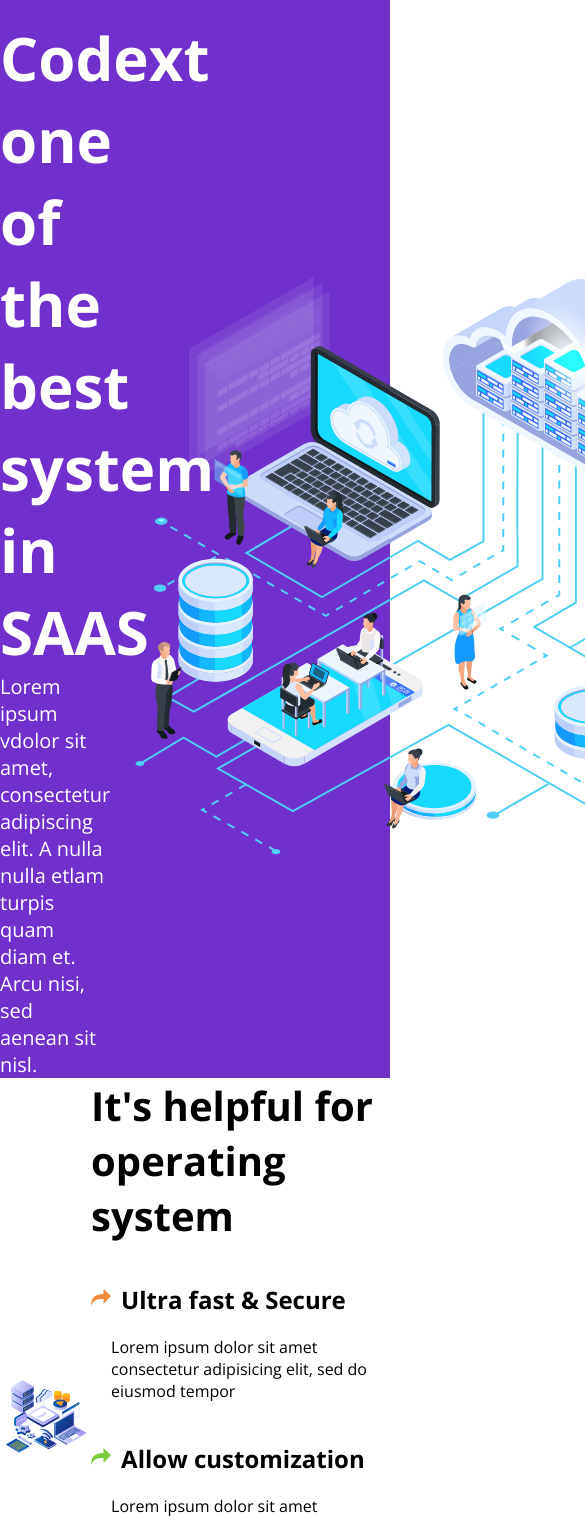
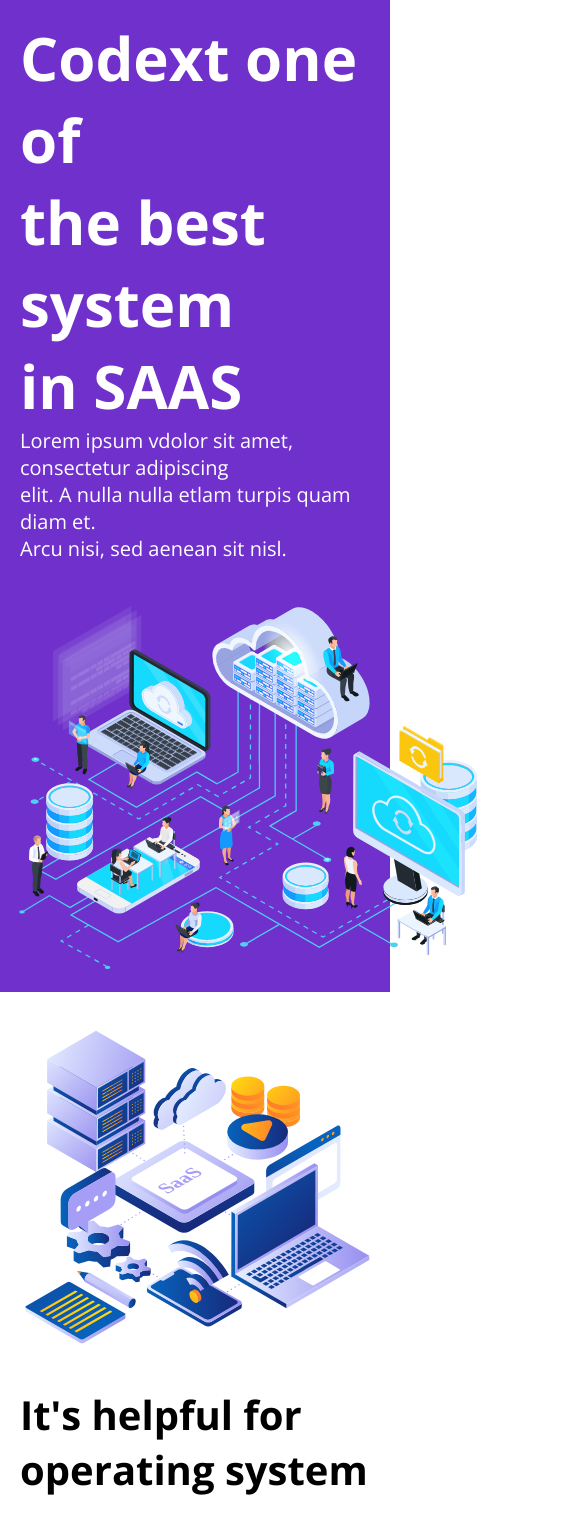
Before and after one commit to qwertyfi/live-class-project-13, a plain HTML site: page index.html in a window 390 px wide. Shown: the part 90-1608 px from the top of the page, 585 px wide, since content can reach past the window. Drawn offline with nearby package versions, Linux system fonts and the light colour scheme.

Commit message:
fix responsiveness to several sections

```diff
--- a/index.html
+++ b/index.html
@@ -31,11 +31,11 @@
 
         <div class="header-section">
             <div class="header-content">
-                <h1>Codext one of the best system in SAAS</h1>
+                <h1>Codext one of <br> the best system <br> in SAAS</h1>
                 <p>
                     Lorem ipsum vdolor sit amet, consectetur adipiscing
-                    elit. A nulla nulla etlam turpis quam diam et.
-                    Arcu nisi, sed aenean sit nisl.
+                    <br>  elit. A nulla nulla etlam turpis quam diam et.
+                      <br>Arcu nisi, sed aenean sit nisl.
                 </p>
             </div>
             <div class="header-image">
--- a/style.css
+++ b/style.css
@@ -61,34 +61,42 @@ nav{
 }
 .header-section{
 display: flex;
+flex-wrap: wrap;
 justify-content: space-around;
 align-items: center;
 }
 .header-content h1{
     font-size: 60px ;
     color: #fff;
+    margin-left: 20px;
+    margin-right: 20px;
 }
 .header-content p{
     color: #fff;
     font-size: 20px;
+    margin-left: 20px;
+    margin-right: 20px;
 }
 .header-image img{
-    height: 80vh;
-}
-.header-content{
-    width: 27%;
+    height: auto;
+    width:500px;
 }
 
 
+
 .section-image{
-    width: 50%;
+    width: 600px;
 }
 
 .facilities{
     display: flex;
+    flex-wrap: wrap;
     align-items:center;
 }
-.specifications{}
+.specifications{
+    margin-left: 20px;
+    margin-right: 20px;
+}
 
 .specifications h1{
     font-size: 40px;
@@ -114,14 +122,15 @@ align-items: center;
 
 .service-cards{
     display: flex;
-    justify-content: space-between;
+    justify-content: center;
+    flex-wrap: wrap;
 
     align-items: center;
 }
 
 .service-card{
 
- width:25vh;
+ width:200px;
  height: 40vh;
  box-shadow: 0px 0px 5px rgb(22, 22, 22, .2);
  margin: 40px 20px 20px 20px;
```
